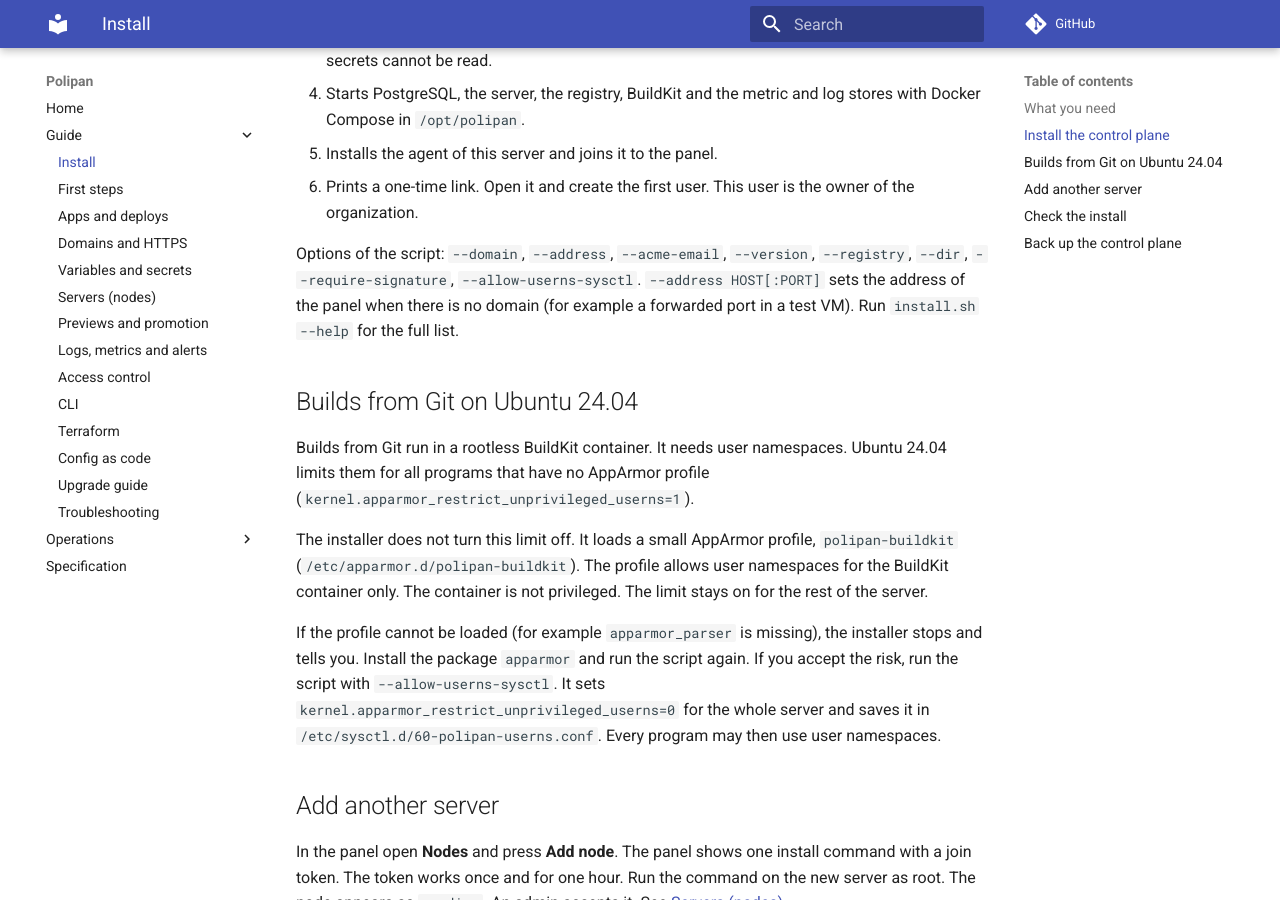
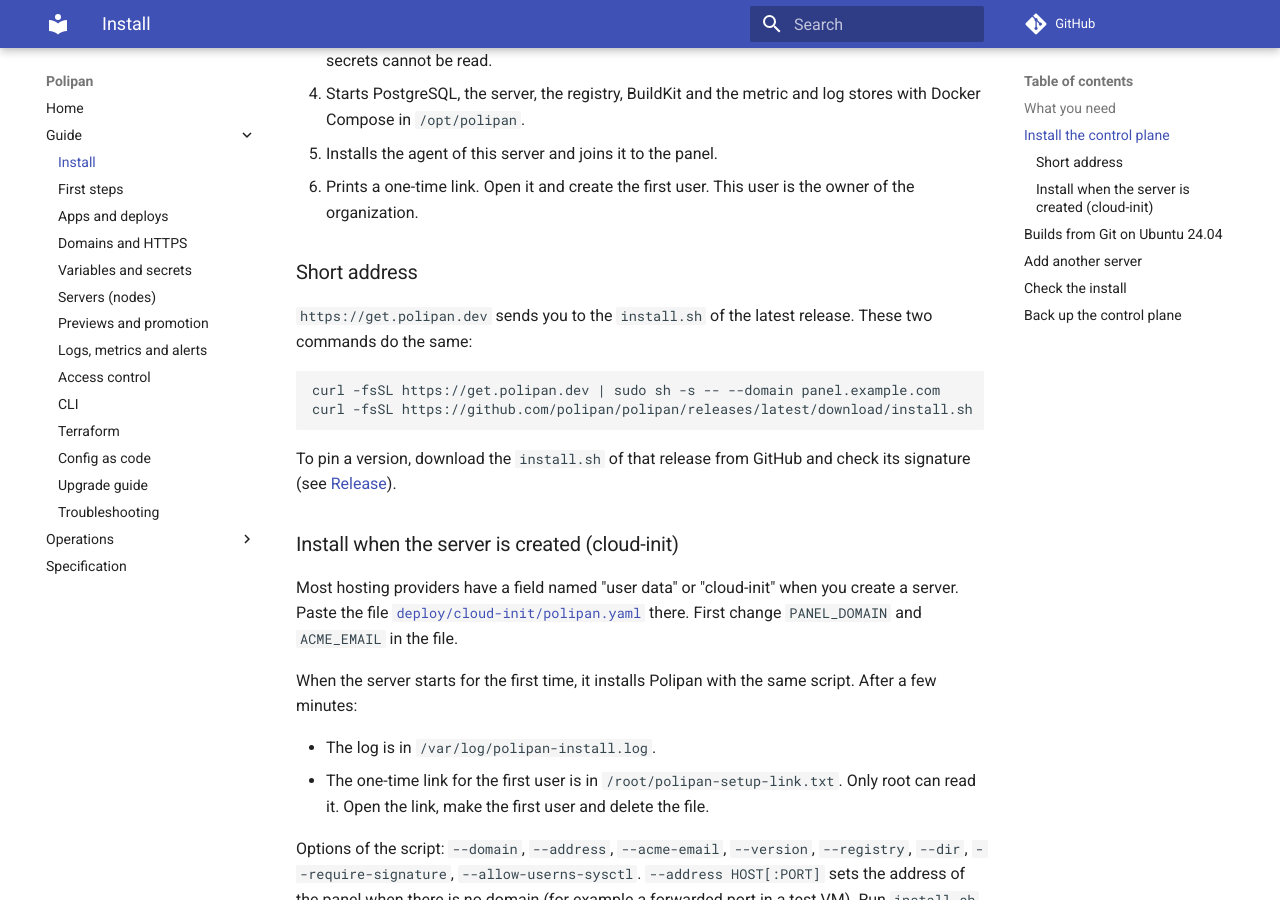
Before and after one commit to OlexandrDevelop/polipan, an MkDocs documentation site: the page built from docs/guide/install.md, in a window 1280 px wide and 900 px high, scrolled down 725 px. Built offline with MkDocs 1.6.1 and Material for MkDocs 9.7.7, drawn with Linux system fonts in a browser that asks for light colours; comment, search, counter and statistics services are not loaded.

Commit message:
feat(deploy): add cloud-init file and short address docs

````diff
--- a/docs/guide/install.md
+++ b/docs/guide/install.md
@@ -24,6 +24,30 @@
 4. Starts PostgreSQL, the server, the registry, BuildKit and the metric and log stores with Docker Compose in `/opt/polipan`.
 5. Installs the agent of this server and joins it to the panel.
 6. Prints a one-time link. Open it and create the first user. This user is the owner of the organization.
+
+### Short address
+
+`https://get.polipan.dev` sends you to the `install.sh` of the latest release. These two commands do the same:
+
+```sh
+curl -fsSL https://get.polipan.dev | sudo sh -s -- --domain panel.example.com
+curl -fsSL https://github.com/polipan/polipan/releases/latest/download/install.sh | sudo sh -s -- --domain panel.example.com
+```
+
+To pin a version, download the `install.sh` of that release from GitHub and check its signature (see
+[Release](../operations/release.md)).
+
+### Install when the server is created (cloud-init)
+
+Most hosting providers have a field named "user data" or "cloud-init" when you create a server. Paste the file
+[`deploy/cloud-init/polipan.yaml`](https://github.com/polipan/polipan/blob/main/deploy/cloud-init/polipan.yaml)
+there. First change `PANEL_DOMAIN` and `ACME_EMAIL` in the file.
+
+When the server starts for the first time, it installs Polipan with the same script. After a few minutes:
+
+- The log is in `/var/log/polipan-install.log`.
+- The one-time link for the first user is in `/root/polipan-setup-link.txt`. Only root can read it. Open the link,
+  make the first user and delete the file.
 
 Options of the script: `--domain`, `--address`, `--acme-email`, `--version`, `--registry`, `--dir`, `--require-signature`,
 `--allow-userns-sysctl`.
````
Also changed, not shown: 2 other files.
